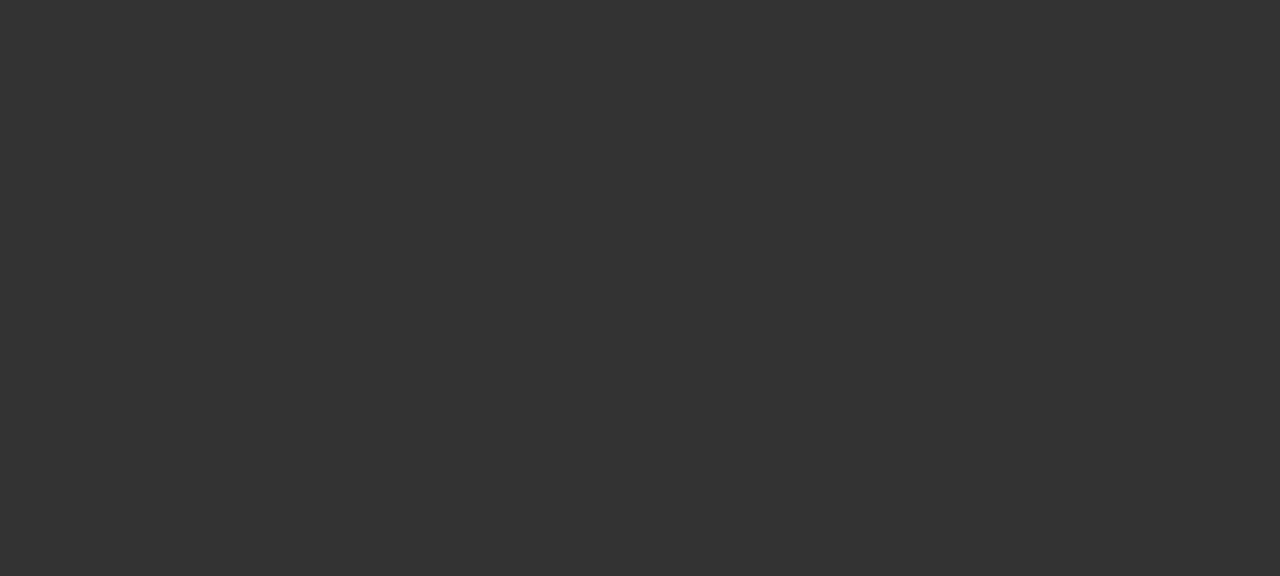
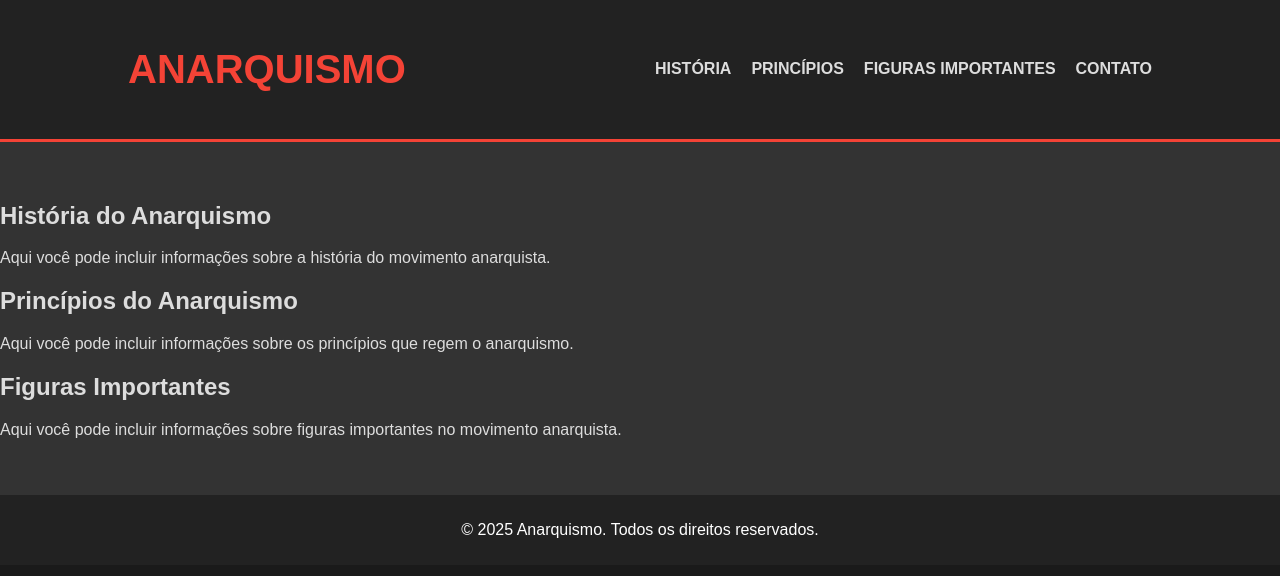
Before and after one commit to cacadoraodio/Anarquismo.forever, a plain HTML site: page index.html in a window 1280 px wide. Drawn offline with Linux system fonts and the light colour scheme.

Commit message:
Update index.html

```diff
--- a/index.html
+++ b/index.html
@@ -11,13 +11,13 @@
             font-family: Arial, sans-serif;
             margin: 0;
             padding: 0;
-            background-color: #333;
+            background-color: #1a1a1a; /* Preto */
             color: #ddd;
         }
 
         /* Cabeçalho */
         header {
-            background-color: #222;
+            background-color: #222; /* Cinza escuro */
             color: #fff;
             padding: 20px 0;
             border-bottom: 3px solid #f44336; /* Vermelho para destacar */
@@ -57,4 +57,58 @@
         /* Estilos principais */
         main {
             padding: 40px 0;
-            ba
+            background-color: #333; /* Cinza médio */
+        }
+
+        footer {
+            background-color: #222; /* Cinza escuro */
+            color: #fff;
+            text-align: center;
+            padding: 10px 0;
+            position: relative;
+            bottom: 0;
+            width: 100%;
+        }
+    </style>
+</head>
+<body>
+
+<header>
+    <div class="container">
+        <h1>Anarquismo</h1>
+        <nav>
+            <ul>
+                <li><a href="#historia">História</a></li>
+                <li><a href="#principios">Princípios</a></li>
+                <li><a href="#figuras">Figuras Importantes</a></li>
+                <li><a href="#contato">Contato</a></li>
+            </ul>
+        </nav>
+    </div>
+</header>
+
+<main>
+    <!-- Conteúdo principal -->
+    <section id="historia">
+        <h2>História do Anarquismo</h2>
+        <p>Aqui você pode incluir informações sobre a história do movimento anarquista.</p>
+    </section>
+
+    <section id="principios">
+        <h2>Princípios do Anarquismo</h2>
+        <p>Aqui você pode incluir informações sobre os princípios que regem o anarquismo.</p>
+    </section>
+
+    <section id="figuras">
+        <h2>Figuras Importantes</h2>
+        <p>Aqui você pode incluir informações sobre figuras importantes no movimento anarquista.</p>
+    </section>
+
+</main>
+
+<footer>
+    <p>&copy; 2025 Anarquismo. Todos os direitos reservados.</p>
+</footer>
+
+</body>
+</html>
```
